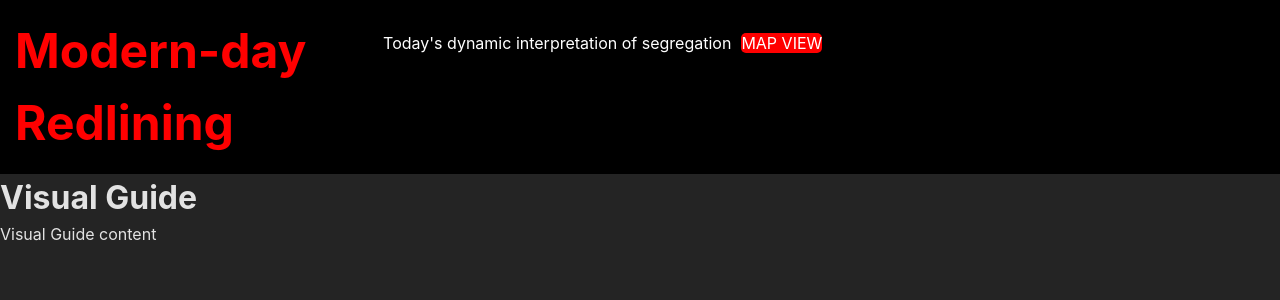
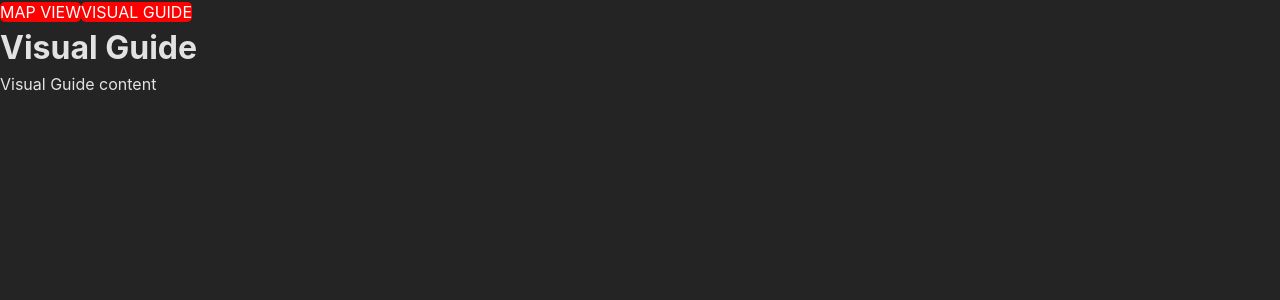
Before and after one commit to RicardoBachmann/visible-borders-detroit, a React (Vite) app: page /visual-guide in a window 1280 px wide. Shown: the top 300 px of the page. Built offline with nearby package versions, Linux system fonts and the light colour scheme.

Commit message:
Simplify the logic to find the bug but still not working correctly to display the pages when button click...

```diff
--- a/src/Components/Header.jsx
+++ b/src/Components/Header.jsx
@@ -3,12 +3,22 @@ import { theme } from "../theme/theme";
 import styled, { ThemeProvider } from "styled-components";
 
 export default function Header() {
-  const location = useLocation();
+  return (
+    <>
+      <NavigationLink to="/">MAP VIEW</NavigationLink>
+      <NavigationLink to="/visual-guide">VISUAL GUIDE</NavigationLink>
+    </>
+  );
+
+  /*const location = useLocation();
 
   const visualGuideText = "Learn the story behind this historical practice";
   const mapLayerText = "Today's dynamic interpretation of segregation";
 
   const isVisualGuide = location.pathname === "/visual-guide"; // Checks if on the visual-guide route
+
+  console.log("Current Location", location.pathname);
+  console.log("Navigation Link Target:", isVisualGuide ? "/" : "/visual-guide");
 
   return (
     <ThemeProvider theme={theme}>
@@ -39,7 +49,7 @@ export default function Header() {
         </NavigationContainer>
       </HeaderContainer>
     </ThemeProvider>
-  );
+  );*/
 }
 
 const HeaderContainer = styled.header`
@@ -106,6 +116,7 @@ const NavigationText = styled.span`
 
 const NavigationLink = styled(Link)`
   text-decoration: none;
+
   width: 120px;
   height: 50px;
   background-color: red;
```
